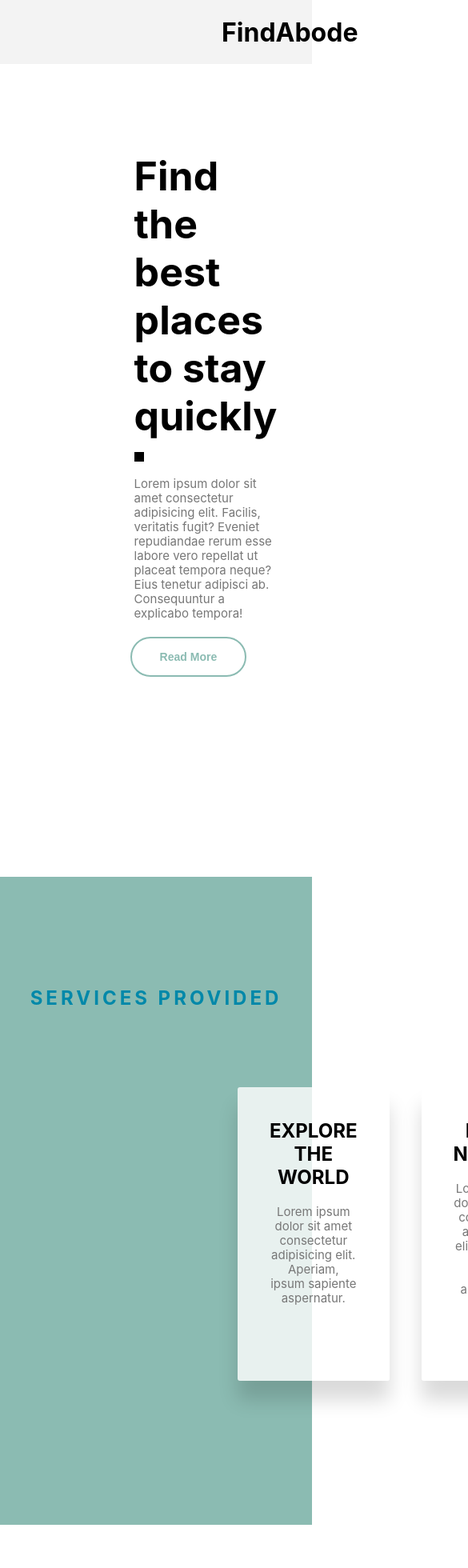
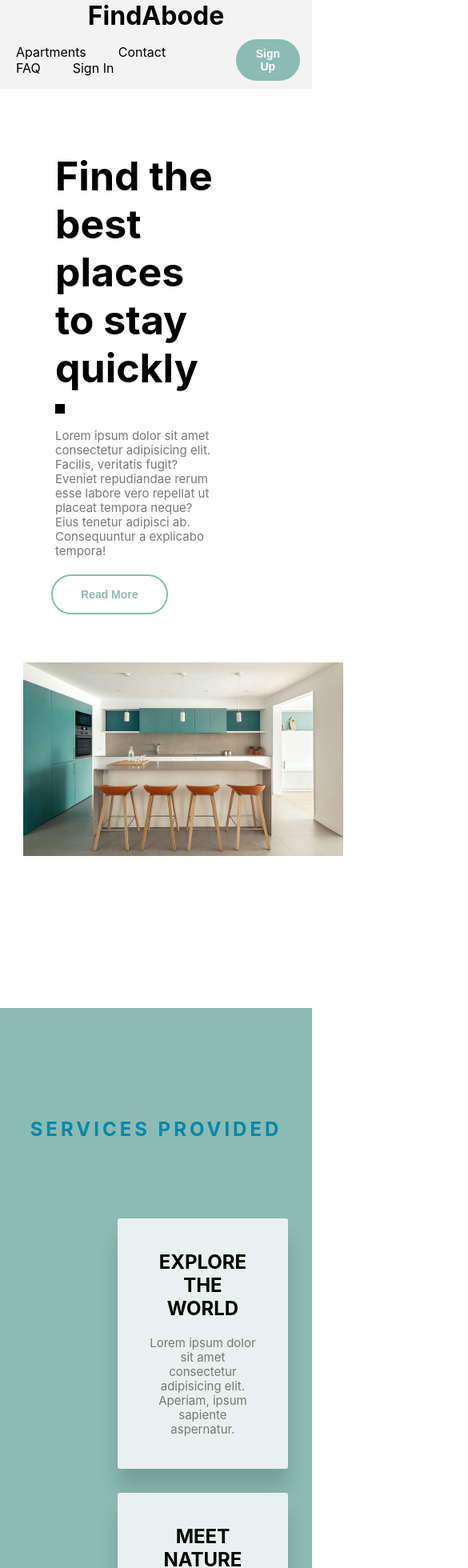
Before and after one commit to Rea2er/FindAbode, a React (Create React App) app in the folder findabode/: page / in a window 390 px wide. Shown: the top 1960 px of the page at 80% size, 585 px wide, since content can reach past the window. Built offline with nearby package versions, Linux system fonts and the light colour scheme.

Commit message:
responsive layout added for mobile devices

```diff
--- a/findabode/src/App.css
+++ b/findabode/src/App.css
@@ -151,32 +151,49 @@ label {
   text-decoration: none;
 }
 
+/* navigation */
 .nav-home {
   top: 0;
   left: 0;
   position: fixed;
   width: 100%;
-  position: fixed;
   background-color: #f3f3f3;
   z-index: 9999;
 }
 .nav-container {
   display: flex;
+  flex-direction: row;
+  justify-content: space-evenly;
   align-items: center;
+  width: 100%;
 }
+@media screen and (max-width: 500px) {
+  .nav-container {
+    display: flex;
+    flex-direction: column;
+    justify-content: space-evenly;
+    align-items: center;
+    width: 100%;
+  }
+}
+
 .nav-logo {
   cursor: pointer;
-  margin-left: 277px;
 }
 
 .nav-link {
-  margin-left: 700px;
   list-style: none;
+}
+
+nav {
+  display: flex;
+  flex-direction: row;
+  align-items: center;
 }
 
 .nav-link li {
   display: inline-block;
-  padding: 0px 20px;
+  padding: 0 20px;
 }
 
 .link {
@@ -224,12 +241,13 @@ button:hover {
 
 .header-container {
   display: flex;
-  margin: 0 277px;
+  margin: 0 10%;
   margin-bottom: 20px;
   margin-top: 130px;
   justify-content: center;
   padding: 30px;
 }
+
 .header-text {
   margin-right: 50px;
   margin-top: 30px;
@@ -259,7 +277,8 @@ button:hover {
   cursor: pointer;
 }
 .launch {
-  margin-left: 50px;
+  margin-left: -40px;
+  min-width: 400px;
   width: 60%;
   height: 60%;
 }
@@ -267,7 +286,21 @@ button:hover {
   margin-top: 20px;
   margin-bottom: 60px;
 }
-
+@media screen and (max-width: 500px) {
+  .header-container {
+    display: flex;
+    flex-direction: column;
+    margin: 0 10%;
+    margin-bottom: 20px;
+    margin-top: 130px;
+    justify-content: center;
+    padding: 30px;
+  }
+  .launch {
+    width: 60%;
+    height: 60%;
+  }
+}
 p {
   font-size: 15px;
   line-height: 18px;
@@ -290,6 +323,7 @@ p {
   display: flex;
   margin: 80px 277px;
 }
+
 .feature-box {
   background-color: rgba(255, 255, 255, 0.8);
   font-size: 24px;
@@ -313,6 +347,24 @@ p {
 }
 .service-provide {
   padding-top: 140px;
+}
+
+@media screen and (max-width: 500px) {
+  .section-features {
+    display: grid;
+    grid-template-columns: 1fr;
+  }
+  .feature-box {
+    background-color: rgba(255, 255, 255, 0.8);
+    font-size: 24px;
+    margin-left: -130px;
+    padding: -40px;
+    margin-bottom: 30px;
+    text-align: center;
+    border-radius: 3px;
+    box-shadow: 0 24px 24px rgba(0, 0, 0, 0.15);
+    transition: transform 0.3s;
+  }
 }
 
 .process-wrapper {
@@ -502,7 +554,6 @@ p {
   justify-content: space-between;
   align-items: center;
 }
-
 .view-more {
   margin-top: 120px;
   padding: 18px 40px;
@@ -512,6 +563,29 @@ p {
   border: 2px solid rgb(139, 187, 178);
   font-weight: bold;
   cursor: pointer;
+}
+@media screen and (max-width: 500px) {
+  .section-apartments h1 {
+    margin-left: -150px;
+  }
+  .apartments-containers {
+    margin-left: -80px;
+    display: flex;
+    flex-direction: column;
+    justify-content: space-between;
+    align-items: center;
+  }
+  .view-more {
+    margin-left: -100px;
+    margin-top: 120px;
+    padding: 18px 40px;
+    background: transparent;
+    outline: none;
+    color: rgb(139, 187, 178);
+    border: 2px solid rgb(139, 187, 178);
+    font-weight: bold;
+    cursor: pointer;
+  }
 }
 .section-testimonials {
   background-image: linear-gradient(
@@ -533,6 +607,7 @@ p {
   justify-content: space-between;
   align-items: center;
 }
+
 blockquote {
   padding: 2%;
   font-style: italic;
@@ -562,6 +637,17 @@ cite img {
   margin-right: 10px;
   vertical-align: middle;
 }
+
+@media screen and (max-width: 500px) {
+  .testimonials {
+    font-size: 22px;
+    display: flex;
+    flex-direction: column;
+    width: 80%;
+    margin-left: 50px;
+  }
+}
+
 .links {
   background: #f2f2f2;
   color: #616161;
@@ -600,7 +686,22 @@ cite img {
   align-items: center;
   justify-content: space-between;
 }
-
+@media screen and (max-width: 500px) {
+  .links-inner {
+    margin-left: 200px;
+    display: flex;
+    flex-direction: column;
+  }
+  .footer-inner {
+    max-width: 1100px;
+    margin: 0 auto;
+    padding: 0 20px 0 20px;
+    display: flex;
+    flex-direction: column;
+    align-items: center;
+    justify-content: space-between;
+  }
+}
 .footer div {
   margin-bottom: 20px;
   display: flex;
@@ -673,7 +774,12 @@ cite img {
   margin: 120px auto;
   width: 600px;
 }
-
+@media screen and (max-width: 500px) {
+  .search-container {
+    margin: 120px auto;
+    width: 90%;
+  }
+}
 .search-box {
   overflow: hidden;
   border: 1px solid #dfe1e5;
--- a/findabode/src/components/Navbar.js
+++ b/findabode/src/components/Navbar.js
@@ -18,9 +18,9 @@ class Navbar extends Component {
               {
                 !login && <li><Link className="link" to='/signin'>Sign In</Link></li>}
             </ul>
+            {!login ? <Link className="link sign-up" to='/signup'><button>Sign Up</button></Link> :
+              <Link className="link sign-up" to='/profile'><button>Profile</button></Link>}
           </nav>
-          {!login ? <Link className="link sign-up" to='/signup'><button>Sign Up</button></Link> :
-            <Link className="link sign-up" to='/profile'><button>Profile</button></Link>}
         </div>
       </header >
     )
```
